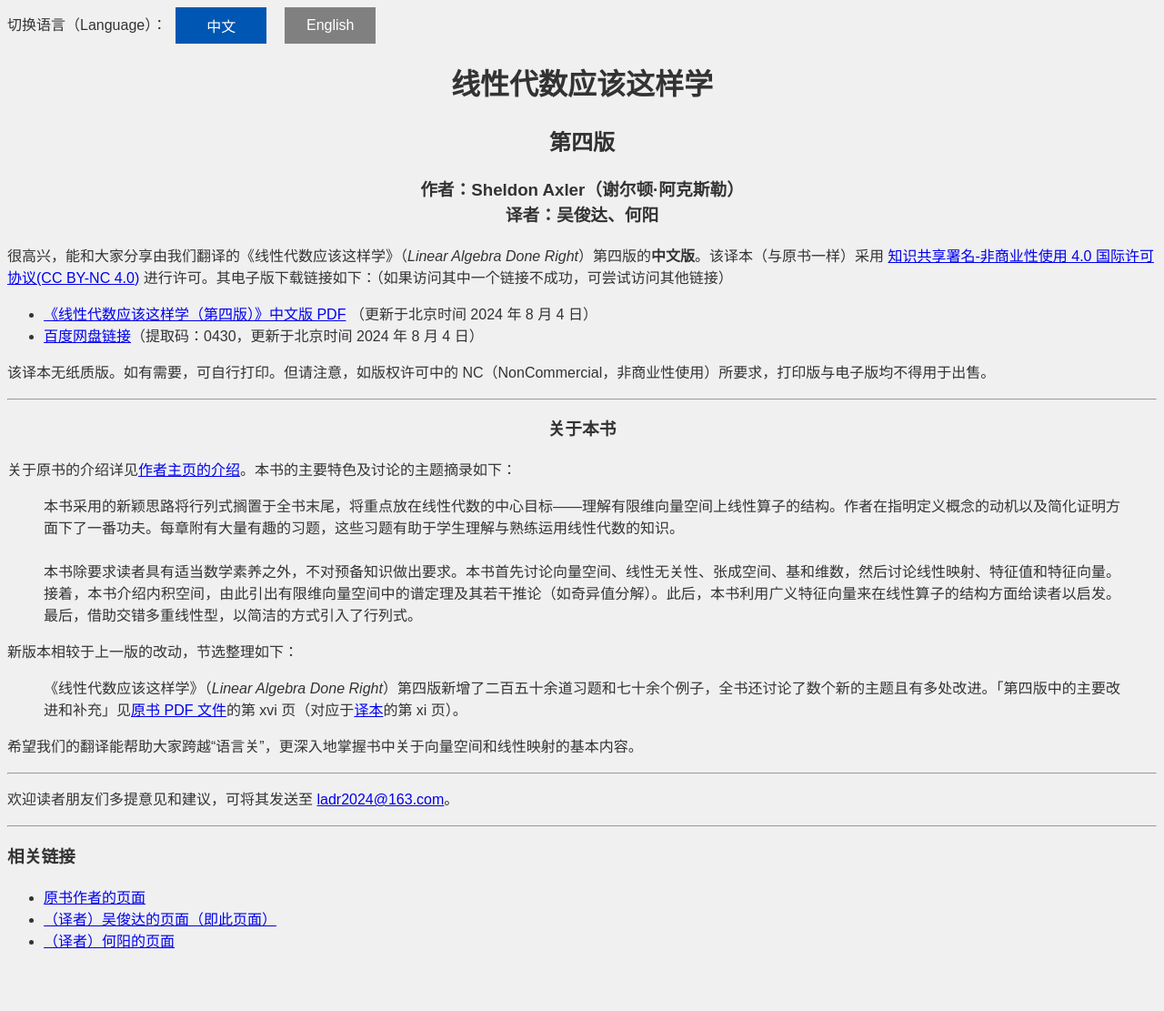
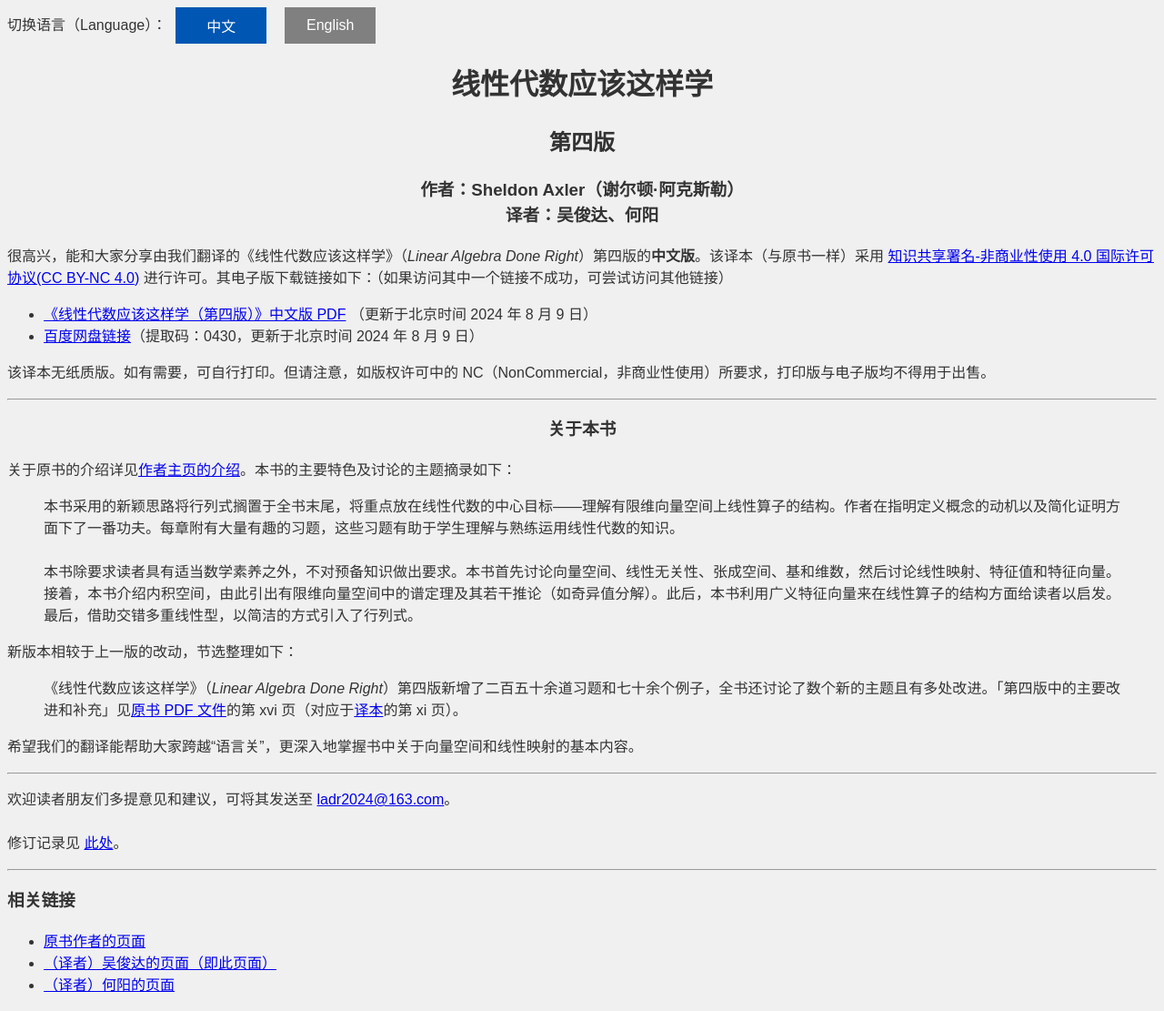
Before and after one commit to OliverWu515/OliverWu515.github.io, a Jekyll site: the page ladr4e.html, which Jekyll copies as it is, in a window 1280 px wide. Shown: the whole page at 91% size. Built offline with Jekyll 4.4.1, drawn with Linux system fonts in a browser that asks for light colours; before the commit the page ends 1063 px from its top, so only the background shows below that.

Commit message:
修订 LADR

```diff
--- a/ladr4e.html
+++ b/ladr4e.html
@@ -76,10 +76,10 @@
         </p>
         <ul>
             <li>
-                <a href="https://linear.he-yang.top/LADR4eCN.pdf" target="_blank">《线性代数应该这样学（第四版）》中文版 PDF</a> （更新于北京时间 2024 年 8 月 4 日）
+                <a href="https://linear.he-yang.top/LADR4eCN.pdf" target="_blank">《线性代数应该这样学（第四版）》中文版 PDF</a> （更新于北京时间 2024 年 8 月 9 日）
             </li>
             <li>
-                <a href="https://pan.baidu.com/s/1X18F6hP3grRSoRSi9DI03Q?pwd=0430" target="_blank">百度网盘链接</a>（提取码：0430，更新于北京时间 2024 年 8 月 4 日）
+                <a href="https://pan.baidu.com/s/1X18F6hP3grRSoRSi9DI03Q?pwd=0430" target="_blank">百度网盘链接</a>（提取码：0430，更新于北京时间 2024 年 8 月 9 日）
             </li>
         </ul>
         <p>
@@ -106,7 +106,7 @@
         <hr>
         <p>
             欢迎读者朋友们多提意见和建议，可将其发送至
-            <a href="mailto:ladr2024@163.com">ladr2024@163.com</a>。
+            <a href="mailto:ladr2024@163.com">ladr2024@163.com</a>。<br><br>修订记录见 <a href="https://linear.he-yang.top/LADRcnRevision.pdf" target="_blank">此处</a>。
         </p>
         <hr>
         <h3>
@@ -142,10 +142,10 @@
             <li>
                 <a href="https://linear.he-yang.top/LADR4eCN.pdf" target="_blank">PDF file for the <b>Chinese translation</b> of <em>Linear Algebra Done Right</em>, fourth edition</a>
                 <br>
-                (4 August 2024, CST)
+                (9 August 2024, CST)
             </li>
             <li>
-                <a href="https://pan.baidu.com/s/1X18F6hP3grRSoRSi9DI03Q?pwd=0430" target="_blank">Link to BaiduNetDisk</a> (Download Code: 0430; 4 August 2024, CST)
+                <a href="https://pan.baidu.com/s/1X18F6hP3grRSoRSi9DI03Q?pwd=0430" target="_blank">Link to BaiduNetDisk</a> (Download Code: 0430; 9 August 2024, CST)
             </li>
         </ul>
         <p>
```
Also changed, not shown: other parts of ladr4e.html (+1 -1 lines), short-bio.md (+1 -1 lines).
